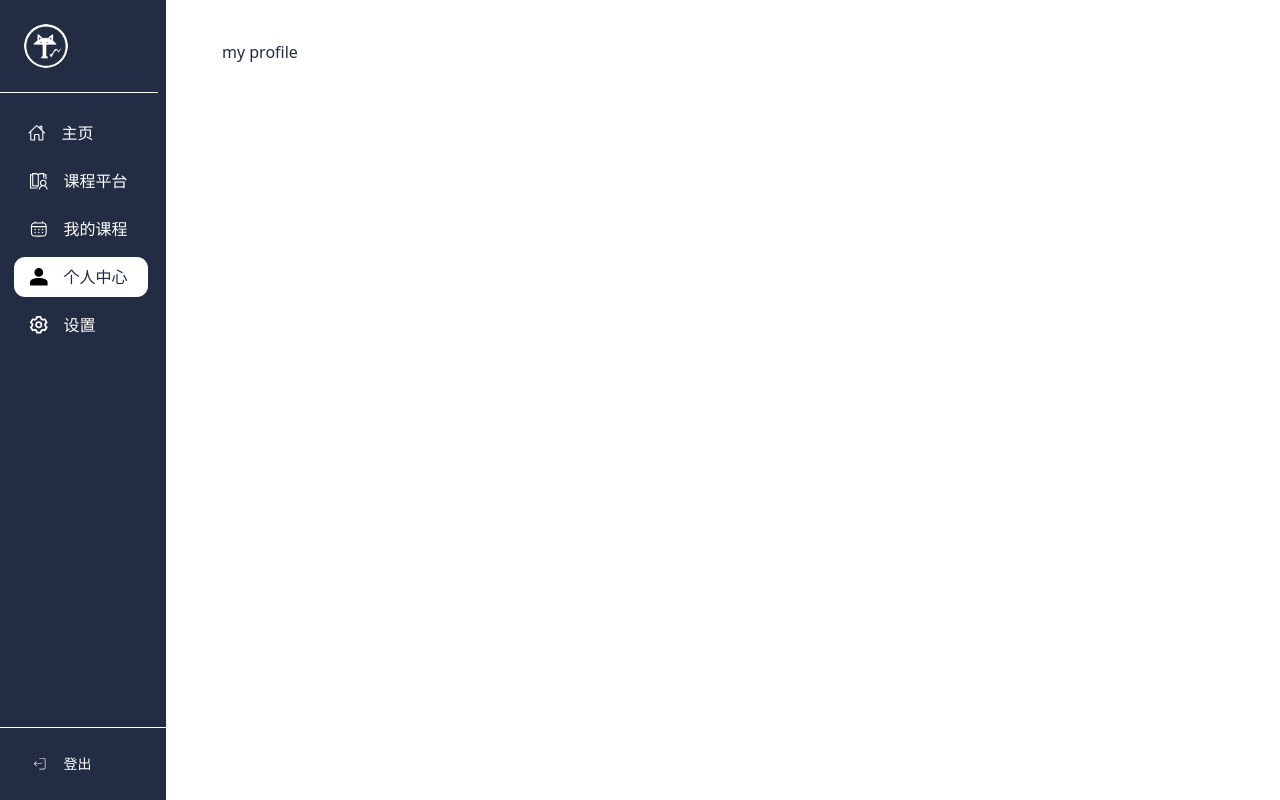
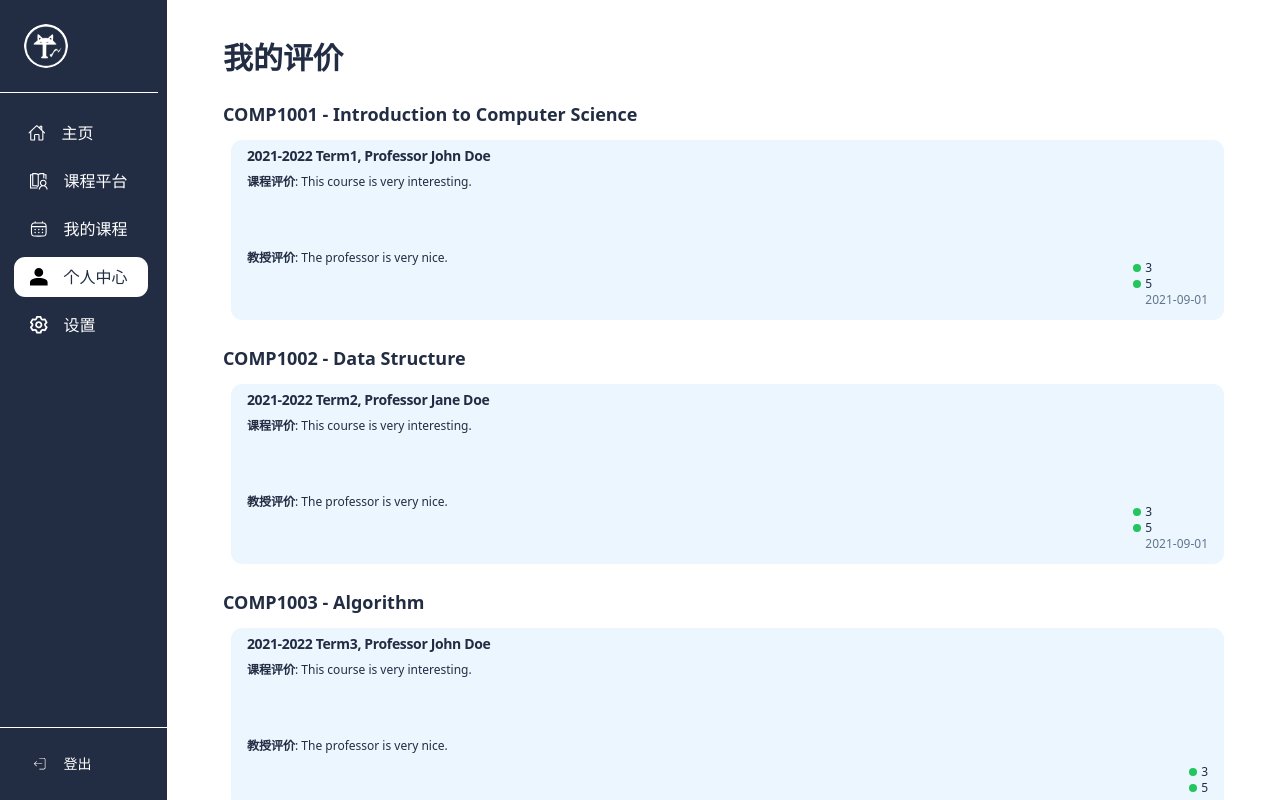
Before and after one commit to Xiang-CH/cu-courses, a React (Vite) app: page /profile in a window 1280 px wide. Built offline with nearby package versions, Linux system fonts and the light colour scheme.

Commit message:
profile page

```diff
--- a/public/locales/zh/translation.json
+++ b/public/locales/zh/translation.json
@@ -34,5 +34,11 @@
     "course-search-filter-workload": "课程工作量",
     "course-search-filter-workload-select": "选组课程工作量",
     "course-search-filter-recomendation": "课程推荐度",
-    "course-search-filter-recomendation-select": "选组课程推荐度"
+    "course-search-filter-recomendation-select": "选组课程推荐度",
+
+    "profile": {
+        "my-reviews": "我的评价",
+        "course-review": "课程评价",
+        "professor-review": "教授评价"
+    }
 }
--- a/src/components/courseSearch/courseSearch.tsx
+++ b/src/components/courseSearch/courseSearch.tsx
@@ -104,14 +104,14 @@ const courseList = [
 function CourseSearch({ compact }: { compact?: boolean }) {
   const { t } = useTranslation();
   return (
-    <div className="flex w-full">
+    <div className="flex w-full overflow-hidden">
       <div className="flex-col mt-2 w-full min-w-[550px]">
         <Input
           placeholder={t("course-search-placeholder")}
           className={`w-full bg-muted border-none ${compact ? "py-2 px-3" : "py-6 px-8"}`}
         />
         <div
-          className={`w-full bg-primary rounded-lg pb-0 overflow-scroll ${compact ? "mt-0 p-0" : "mt-4 p-2"}`}
+          className={`w-full bg-primary rounded-lg pb-0  ${compact ? "mt-0 p-0" : "mt-4 p-2"}`}
         >
           {courseList.map((course, index) => {
             if (compact && index >= 2) {
--- a/src/pages/home/home.tsx
+++ b/src/pages/home/home.tsx
@@ -222,7 +222,7 @@ function TodayCourses({ today_courses }: { today_courses: Course[] }) {
 function CourseSearchCard() {
   const { t } = useTranslation();
   return (
-    <Card className="flex flex-col mb-4 w-full p-0 text-parimary-forground bg-primary text-center relative items-center pt-6">
+    <Card className="flex flex-col mb-4 w-full p-0 text-parimary-forground bg-primary text-center relative items-center pt-6 pb-2">
       <CardContent className="px-6 w-full pb-1">
         <CardTitle className="text-xl text-left px-2.5">
           {t("home.course")}
--- a/src/pages/myCalendar/myCalendar.tsx
+++ b/src/pages/myCalendar/myCalendar.tsx
@@ -12,6 +12,7 @@ function MyCalendar() {
         <div className="w-1/3">
           <Calendar showTool={true} selectable={true} />
         </div>
+        <div></div>
       </div>
     </div>
   );
--- a/src/pages/profile/profile.tsx
+++ b/src/pages/profile/profile.tsx
@@ -1,12 +1,150 @@
 import NavBar from "@/components/navbar/navbar";
+import { Label } from "@/components/ui/label";
+import { ScrollArea } from "@/components/ui/scroll-area.tsx";
+import { useTranslation } from "react-i18next";
+import {
+  Card,
+  CardContent,
+  CardFooter,
+  CardTitle,
+  CardDescription,
+} from "@/components/ui/card";
+
+interface Review_Data {
+  course_code: string;
+  course_name: string;
+  term: string;
+  professor: string;
+  course_review: string;
+  professor_review: string;
+  workload: number;
+  recommend: number;
+  date?: string;
+}
+
+const reviews: Review_Data[] = [
+  {
+    course_code: "COMP1001",
+    course_name: "Introduction to Computer Science",
+    term: "2021-2022 Term1",
+    professor: "John Doe",
+    course_review: "This course is very interesting.",
+    professor_review: "The professor is very nice.",
+    workload: 3,
+    recommend: 5,
+    date: "2021-09-01",
+  },
+  {
+    course_code: "COMP1002",
+    course_name: "Data Structure",
+    term: "2021-2022 Term2",
+    professor: "Jane Doe",
+    course_review: "This course is very interesting.",
+    professor_review: "The professor is very nice.",
+    workload: 3,
+    recommend: 5,
+    date: "2021-09-01",
+  },
+  {
+    course_code: "COMP1003",
+    course_name: "Algorithm",
+    term: "2021-2022 Term3",
+    professor: "John Doe",
+    course_review: "This course is very interesting.",
+    professor_review: "The professor is very nice.",
+    workload: 3,
+    recommend: 5,
+  },
+  {
+    course_code: "COMP1004",
+    course_name: "Operating System",
+    term: "2021-2022 Summer",
+    professor: "Jane Doe",
+    course_review: "This course is very interesting.",
+    professor_review: "The professor is very nice.",
+    workload: 3,
+    recommend: 5,
+  },
+];
+
+function LoadIndicator({ rate }: { rate: number }) {
+  let color = "bg-green-500";
+  if (rate < 2) {
+    color = "bg-red-500";
+  } else if (rate < 3) {
+    color = "bg-yellow-500";
+  }
+  return <div className={`rounded-full h-2 w-2 ${color}`}></div>;
+}
+
+function CourseReviewCard({ course_data }: { course_data: Review_Data }) {
+  const { t } = useTranslation();
+  return (
+    <Card className="w-full h-fit border-none bg-card shadow-none my-3 p-1 py-1.5 mb-6 relative">
+      <CardContent className="flex justify-between p-0 mx-3">
+        <div className="flex flex-col w-3/4">
+          <CardTitle className="text-sm text-secondary">
+            {course_data.term}, Professor {course_data.professor}
+          </CardTitle>
+          <CardDescription className="text-xs text-secondary mt-2 min-h-16">
+            <span className="font-bold">{t("profile.course-review")}</span>
+            {": "}
+            {course_data.course_review}
+          </CardDescription>
+          <CardDescription className="text-xs text-secondary mt-3 min-h-16">
+            <span className="font-bold">{t("profile.professor-review")}</span>
+            {": "}
+            {course_data.professor_review}
+          </CardDescription>
+        </div>
+      </CardContent>
+      <CardFooter className="flex flex-col absolute right-4 bottom-3 p-0 m-0">
+        <div className="flex h-fit items-center justify-start w-full">
+          <LoadIndicator rate={course_data.workload} />
+          <CardDescription className="text-xs text-secondary ml-1">
+            {course_data.workload}
+          </CardDescription>
+        </div>
+        <div className="flex h-fit items-center justify-start w-full">
+          <LoadIndicator rate={course_data.workload} />
+          <CardDescription className="text-xs text-secondary ml-1">
+            {course_data.recommend}
+          </CardDescription>
+        </div>
+        <CardDescription className="text-xs text-muted-foreground ml-3">
+          {course_data.date}
+        </CardDescription>
+      </CardFooter>
+    </Card>
+  );
+}
 
 function Profile() {
+  const { t } = useTranslation();
   return (
     <div className="flex">
       <NavBar currentPath="/profile" />
-      <div className="flex w-full h-full py-10 pl-14 text-left">
-        <span>my profile</span>
-      </div>
+      <ScrollArea className="w-full h-screen text-left">
+        <div className="flex flex-col w-full h-full py-10 px-14 text-left">
+          <Label className="text-3xl font-black text-secondary">
+            {t("profile.my-reviews")}
+          </Label>
+          <div className="flex flex-col w-full mt-6">
+            {reviews.map((review) => {
+              return (
+                <div className="flex flex-col">
+                  <label className="text-lg font-bold text-secondary">
+                    {review.course_code} - {review.course_name}
+                  </label>
+                  <div className="ml-2">
+                    <CourseReviewCard course_data={review} />
+                  </div>
+                </div>
+              );
+            })}
+          </div>
+        </div>
+      </ScrollArea>
     </div>
   );
 }
```
Also changed, not shown: src/components/calendarCoursesView/calendarCoursesView.tsx (added).
